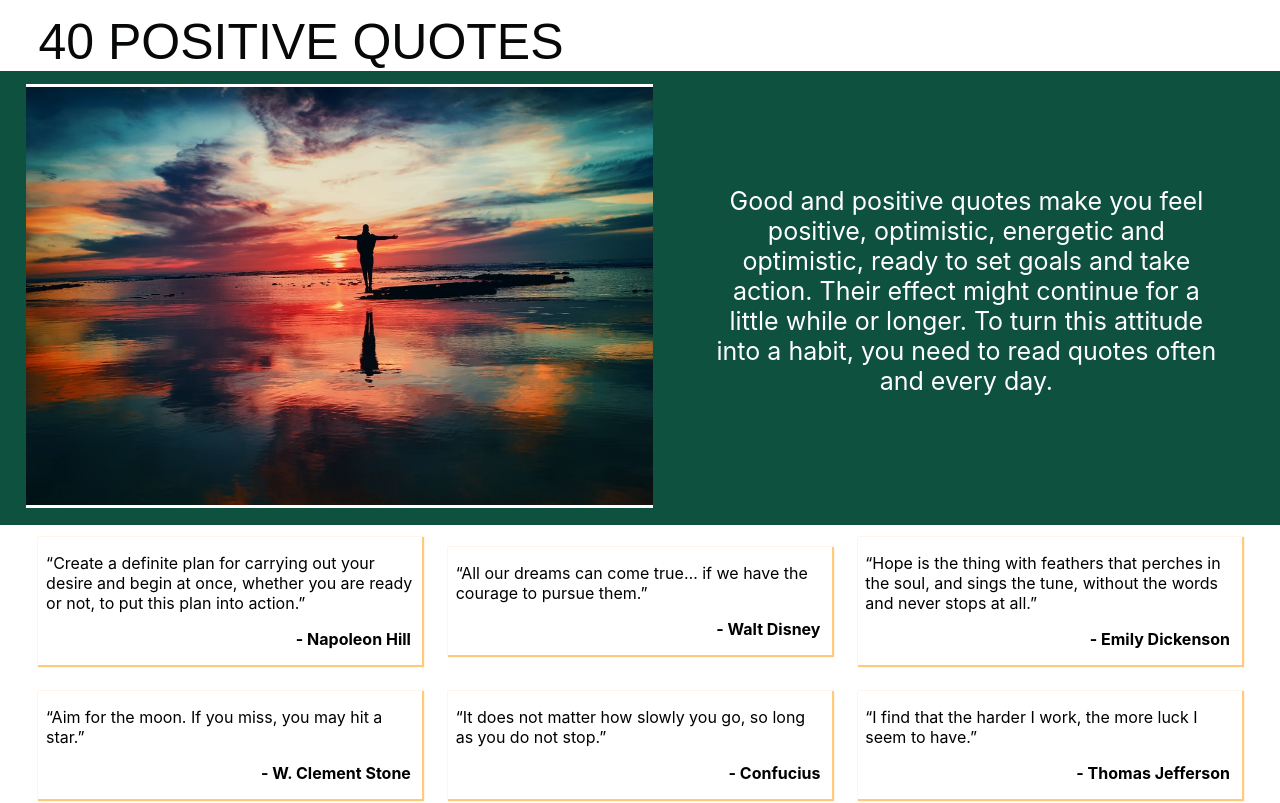
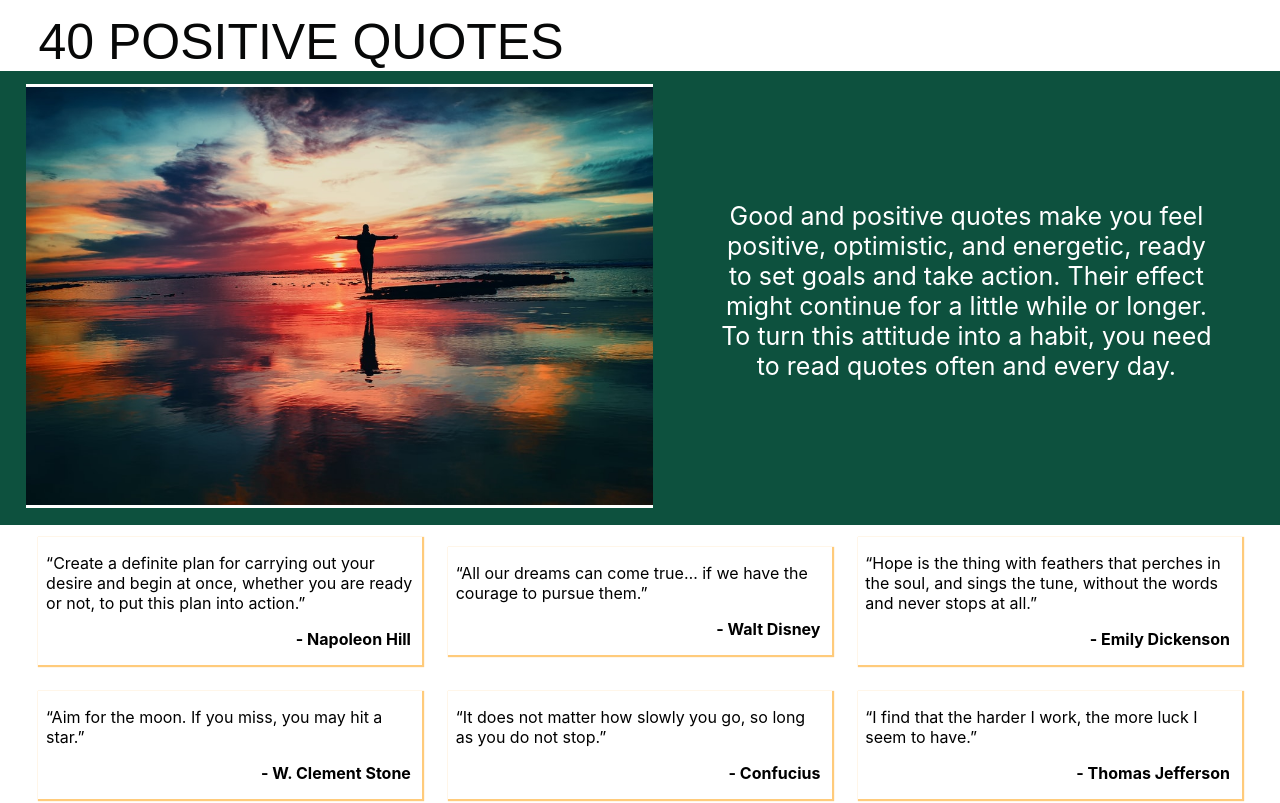
Before and after one commit to fnumilat/40-positive-quotes, a React (Create React App) app in the folder 40-positive-quotes-app/: page / in a window 1280 px wide. Shown: the top 803 px of the page. Built offline with nearby package versions, Linux system fonts and the light colour scheme.

Commit message:
Revised the Header paragraph.

```diff
--- a/40-positive-quotes-app/src/components/header.js
+++ b/40-positive-quotes-app/src/components/header.js
@@ -15,7 +15,7 @@ function Header() {
       </div>
       <div className="Header-Paragraph-Box">
         <div className="Header-Paragraph">
-          <p className="Paragraph">Good and positive quotes make you feel positive, optimistic, energetic and optimistic,
+          <p className="Paragraph">Good and positive quotes make you feel positive, optimistic, and energetic,
           ready to set goals and take action. Their effect might continue for a little while or longer.
           To turn this attitude into a habit, you need to read quotes often and every day.
           </p>
```
